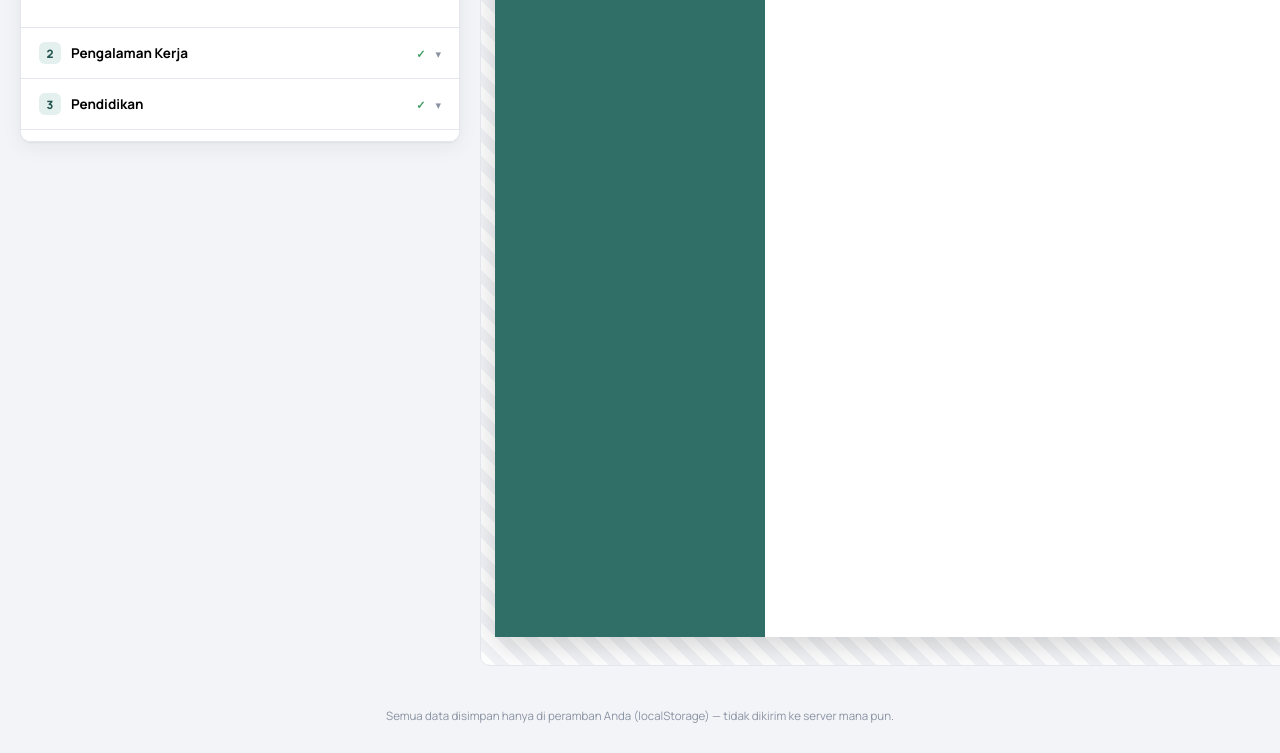
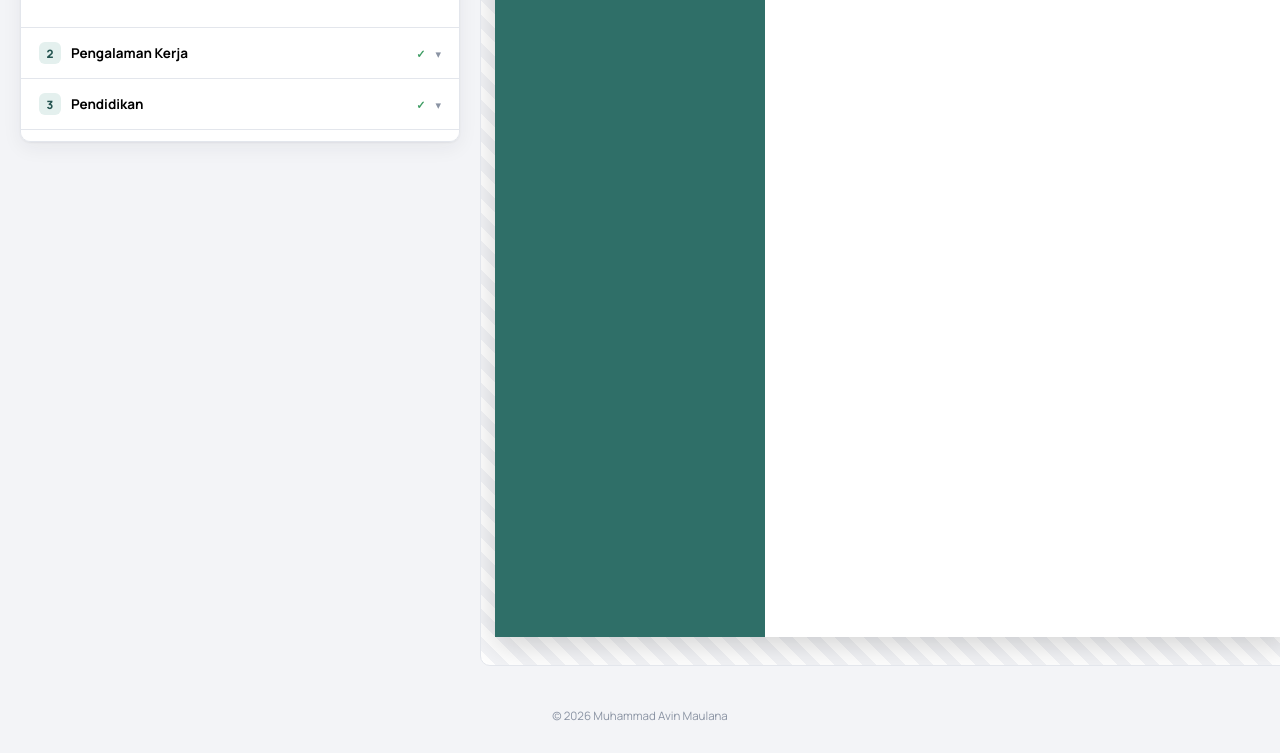
Before and after one commit to AvinMaulana24/Generate-CV, a plain HTML site: page index.html in a window 1280 px wide. Shown: the part 657-1410 px from the top of the page. Drawn offline with nearby package versions, Linux system fonts and the light colour scheme; a script that the page names is missing.

Commit message:
Update index.html

```diff
--- a/index.html
+++ b/index.html
@@ -1591,10 +1591,7 @@
         </section>
       </main>
 
-      <footer class="credit">
-        Semua data disimpan hanya di peramban Anda (localStorage) — tidak
-        dikirim ke server mana pun.
-      </footer>
+      <footer class="credit">© 2026 Muhammad Avin Maulana</footer>
     </div>
 
     <div class="toast" id="toast"></div>
```
